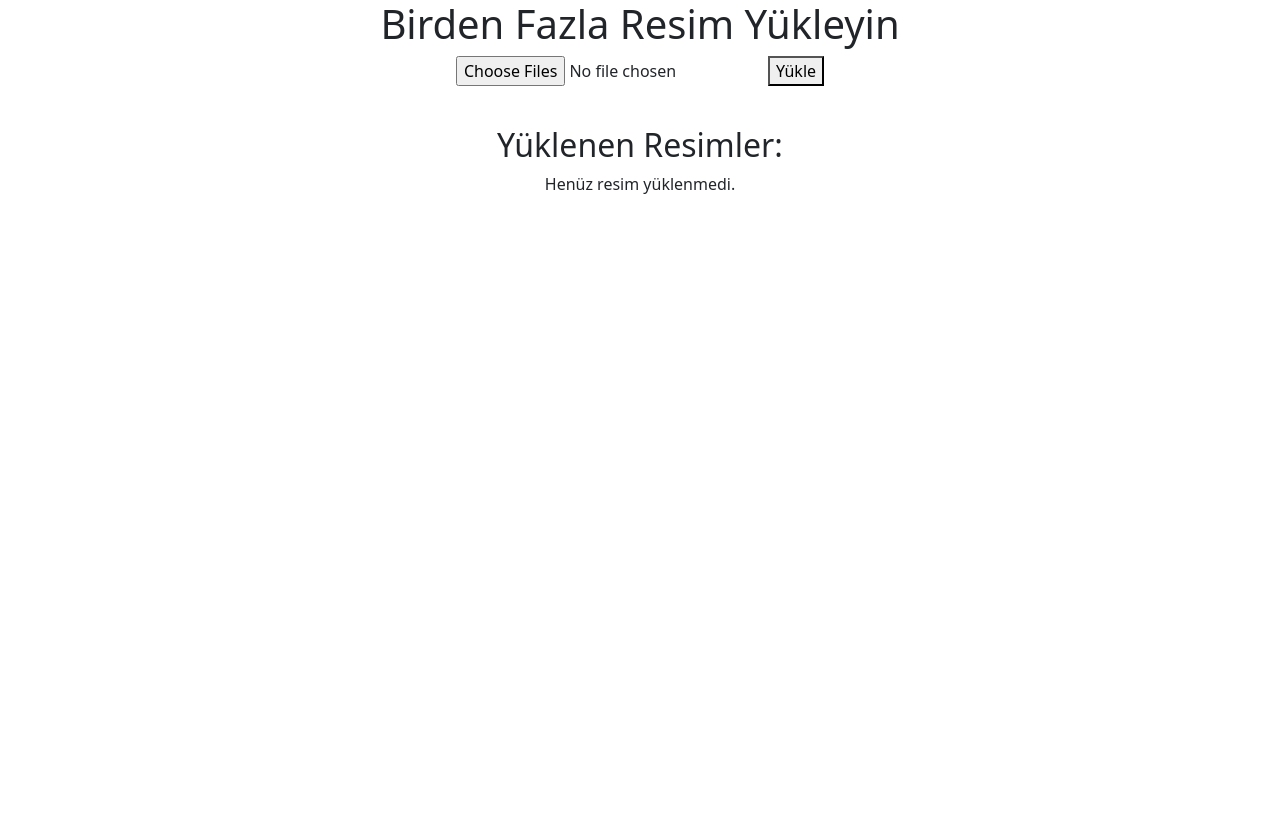
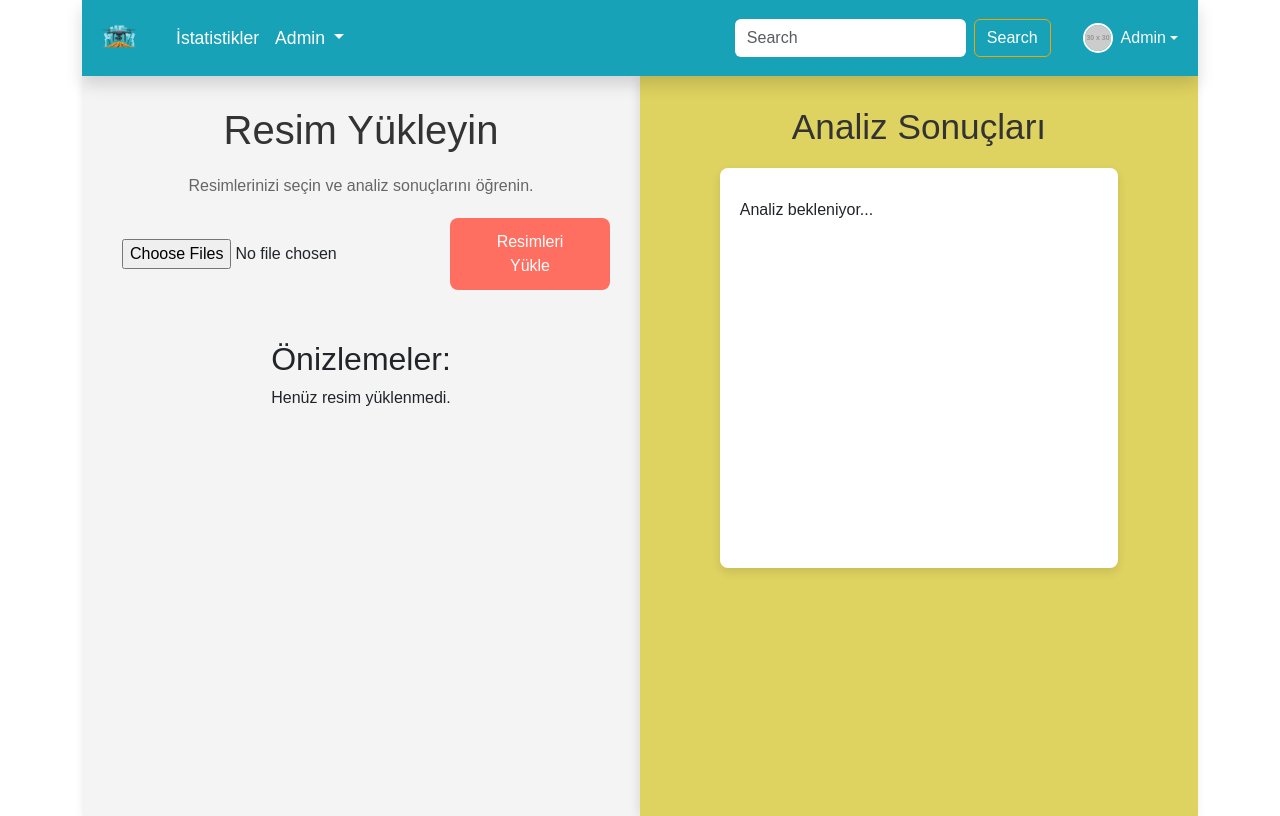
Before and after one commit to bulutlar164/tektokronik_frontend, a Vue app: page /AI in a window 1280 px wide. Built offline with nearby package versions, Linux system fonts and the light colour scheme.

Commit message:
AI page Updated

```diff
--- a/src/views/AIPage.vue
+++ b/src/views/AIPage.vue
@@ -1,80 +1,279 @@
 <template>
-    <div id="app">
-      <h1>Birden Fazla Resim Yükleyin</h1>
-      <input type="file" @change="onFileChange" multiple accept=".jpg,.jpeg,.png"/>
-      <button @click="uploadImages">Yükle</button>
+  <div id="app" class="container">
+    <!-- Navbar -->
+    <Navbar />
+
+    <div class="content-section">
+      <div class="left-side">
+        <h1 class="title">Resim Yükleyin</h1>
+        <p class="description">Resimlerinizi seçin ve analiz sonuçlarını öğrenin.</p>
+
+        <div class="upload-section">
+          <input type="file" @change="onFileChange" multiple accept=".jpg,.jpeg,.png" class="file-input" />
+          <button v-if="!isUploading" @click="uploadImages" class="upload-btn">Resimleri Yükle</button>
+          <p v-if="isUploading">Yükleniyor...</p> <!-- Yükleme durumu gösterimi -->
+        </div>
 
         <div class="image-preview">
-        <h2>Yüklenen Resimler:</h2>
-        <div v-if="imagePreviews.length">
-          <img v-for="(image, index) in imagePreviews" :key="index" :src="image" alt="Preview" />
+          <h2>Önizlemeler:</h2>
+          <div v-if="imagePreviews.length" class="preview-grid">
+            <div
+              v-for="(image, index) in imagePreviews"
+              :key="index"
+              class="preview-item"
+              @click="highlightImage(index)"
+              :class="{ highlighted: highlightedIndex === index }"
+            >
+              <img :src="image" alt="Preview" />
+            </div>
           </div>
           <div v-else>
             <p>Henüz resim yüklenmedi.</p>
           </div>
         </div>
       </div>
+
+      <div class="right-side">
+        <h2>Analiz Sonuçları</h2>
+        <div class="result-box">
+          <div class="result-content">
+            <p
+              v-if="analysisResults.length"
+              v-for="(result, index) in analysisResults"
+              :key="index"
+              @click="highlightAnalysis(index)"
+              :class="{ highlighted: highlightedIndex === index }"
+            >
+              {{ result }}
+            </p>
+            <p v-else>Analiz bekleniyor...</p>
+          </div>
+        </div>
+      </div>
+    </div>
+  </div>
 </template>
 
 <script>
+import Navbar from "@/components/Navbar.vue";
+
 export default {
+  components: {
+    Navbar,
+  },
   data() {
     return {
       selectedFiles: [],
-        imagePreviews: [],  // Yüklenen resimlerin önizlemeleri için dizi
+      imagePreviews: [],
+      analysisResults: [],
+      highlightedIndex: null, // Resim veya analiz için tıklanan öğeyi takip edecek
+      isUploading: false, // Yükleme durumu
     };
   },
   methods: {
     onFileChange(event) {
       this.selectedFiles = Array.from(event.target.files);
-        this.imagePreviews = this.selectedFiles.map(file => URL.createObjectURL(file)); // Resim önizlemeleri oluştur
+      this.imagePreviews = this.selectedFiles.map((file) => URL.createObjectURL(file));
     },
     async uploadImages() {
+      this.isUploading = true; // Yükleme başladığında true yap
       const formData = new FormData();
-
-        this.selectedFiles.forEach(file => {
-          formData.append('files', file); // Her resmi FormData'ya ekle
+      this.selectedFiles.forEach((file) => {
+        formData.append("files", file);
       });
 
       try {
-          const res = await fetch('http://localhost:5000/upload-images/', {
-            method: 'POST',
+        const res = await fetch("http://localhost:5000/upload-images/", {
+          method: "POST",
           body: formData,
         });
 
         const responseData = await res.json();
 
-          // API yanıtını konsola yazdır
-          console.log("API Yanıtı:", responseData);
+        // Gelen JSON'u analiz sonuçlarına uygun şekilde dönüştür
+        this.analysisResults = responseData.results.map((result, index) => {
+          let severity = "";
+          if (result.predicted_class === 0) {
+            severity = "Hafif Hasarlı";
+          } else if (result.predicted_class === 1) {
+            severity = "Orta Hasarlı";
+          } else if (result.predicted_class === 2) {
+            severity = "Ağır Hasarlı";
+          }
+          return `${index + 1}- Hasar Durumu: ${severity}, İnsan Sayısı: ${result.PeopleRandom}`;
+        });
 
-          // Başarı durumunda alert göster
-          alert(`Resimler başarıyla yüklendi!`);
+        alert("Resimler başarıyla yüklendi!");
       } catch (error) {
-          console.error('Error:', error);
+        console.error("Error:", error);
+      } finally {
+        this.isUploading = false; // Yükleme tamamlandığında false yap
       }
+    },
+    highlightAnalysis(index) {
+      this.highlightedIndex = index;
+
+      // Bir süre sonra vurgulamayı kaldır
+      setTimeout(() => {
+        this.highlightedIndex = null;
+      }, 1500);
+    },
+    highlightImage(index) {
+      this.highlightAnalysis(index); // Resime tıklayınca analizi de vurgulayalım
     },
   },
 };
 </script>
 
-  <style>
-  /* Basit stil ayarları */
-  #app {
-
-    margin: 0 auto;
-    text-align: center;
+<style scoped>
+/* Navbar için alan */
+.container {
+  display: flex;
+  flex-direction: column;
+  width: 100vw;
+  font-family: "Arial", sans-serif;
 }
 
-  input[type="file"] {
+/* Ana içerik alanı */
+.content-section {
+  display: flex;
+  height: calc(100vh - 60px); /* Navbar'ı hesaba kat */
+}
+
+/* Sol taraf: Resim yükleme alanı */
+.left-side {
+  width: 50%;
+  background-color: #f4f4f4;
+  padding: 30px;
+  display: flex;
+  flex-direction: column;
+  align-items: center;
+  justify-content: flex-start; /* Flex-start ile üstten hizalama */
+  overflow-y: auto; /* Dikey kaydırma çubuğu ekle */
+  box-shadow: 2px 0px 10px rgba(0, 0, 0, 0.1);
+}
+
+.title {
+  font-size: 2.5em;
+  color: #333;
   margin-bottom: 20px;
 }
 
-  .image-preview {
-    margin-top: 20px;
+.description {
+  color: #666;
+  margin-bottom: 20px;
 }
 
-  .image-preview img {
-    max-width: 100px; /* Resim boyutunu ayarlama */
-    margin: 5px;
+.upload-section {
+  display: flex;
+  justify-content: center;
+  align-items: center;
+  margin-bottom: 20px;
+}
+
+.file-input {
+  padding: 10px;
+  margin-right: 15px;
+}
+
+.upload-btn {
+  background-color: #ff6f61;
+  color: white;
+  padding: 12px 25px;
+  border: none;
+  border-radius: 8px;
+  cursor: pointer;
+  transition: background-color 0.3s ease;
+}
+
+.upload-btn:hover {
+  background-color: #ff3d2e;
+}
+
+.image-preview {
+  margin-top: 30px;
+}
+
+.preview-grid {
+  display: flex;
+  flex-wrap: wrap;
+  justify-content: center;
+}
+
+.preview-item {
+  margin: 10px;
+  width: 100px; /* Her bir önizleme öğesi için genişlik ayarı */
+  height: 100px; /* Her bir önizleme öğesi için yükseklik ayarı */
+  overflow: hidden; /* Taşan kısmı gizle */
+  border-radius: 8px; /* Köşeleri yuvarlaştır */
+  position: relative; /* İçerikleri konumlandırmak için */
+}
+
+.preview-item img {
+  position: absolute; /* Resmi konumlandırmak için */
+  top: 50%; /* Dikey ortalama */
+  left: 50%; /* Yatay ortalama */
+  width: auto; /* Genişlik otomatik */
+  height: 100%; /* Yükseklik %100 */
+  transform: translate(-50%, -50%); /* Resmi merkezde konumlandır */
+  transition: transform 0.2s; /* Hover efekt geçişi */
+}
+
+.preview-item img:hover {
+  transform: translate(-50%, -50%) scale(1.1); /* Hover efekti ile büyütme */
+}
+
+/* Vurgulama */
+.highlighted {
+  animation: highlight 0.5s ease-in-out 3; /* Yanıp sönme efekti */
+}
+
+@keyframes highlight {
+  0%,
+  100% {
+    background-color: transparent;
+  }
+  50% {
+    background-color: yellow;
+  }
+}
+
+/* Sağ taraf: Analiz sonuçları */
+.right-side {
+  width: 50%;
+  background-color: #ded260;
+  padding: 30px;
+  display: flex;
+  flex-direction: column;
+  align-items: center;
+  justify-content: flex-start; /* Flex-start ile üstten hizalama */
+  overflow-y: auto; /* Dikey kaydırma çubuğu ekle */
+  box-shadow: -2px 0px 10px rgba(0, 0, 0, 0.1);
+}
+
+.right-side h2 {
+  font-size: 2.2em;
+  color: #333;
+  margin-bottom: 20px;
+}
+
+.result-box {
+  width: 80%;
+  background-color: #fff;
+  padding: 20px;
+  border-radius: 8px;
+  box-shadow: 0px 4px 10px rgba(0, 0, 0, 0.1);
+  text-align: left;
+  height: 400px; /* Analiz sonuçları alanı için yükseklik ayarı */
+  overflow-y: auto; /* Dikey kaydırma çubuğu ekle */
+}
+
+.result-content {
+  max-height: 100%; /* İçerik yüksekliği tam alanı kapsasın */
+}
+
+.result-content p {
+  margin: 10px 0;
+  line-height: 1.5; /* Satır yüksekliği arttırılarak daha rahat okunabilirlik sağlandı */
 }
 </style>
```
Lines whose indentation alone changed are shown as unchanged.
